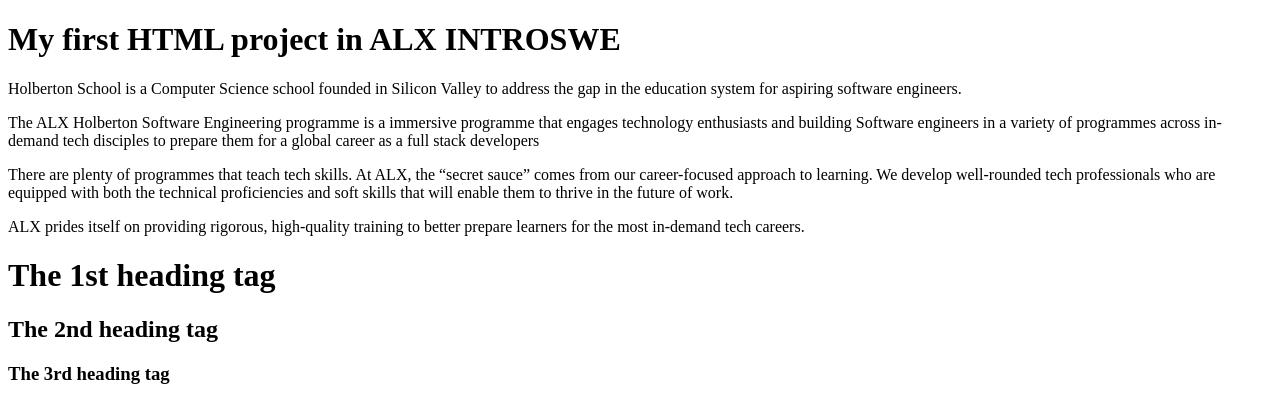
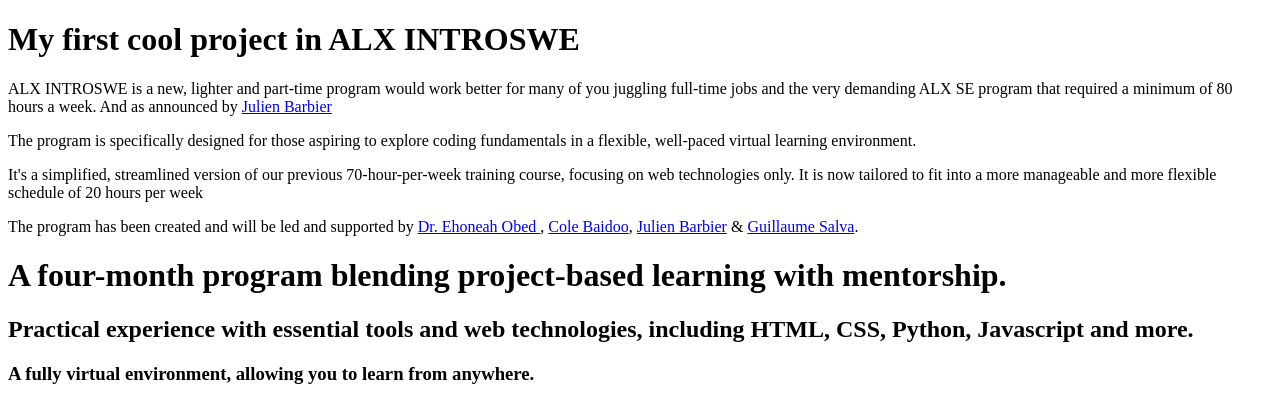
Before and after one commit to aycrown1/alx_html_css, a plain HTML site: page html_basic/index.html in a window 1280 px wide. Shown: the top 400 px of the page. Drawn offline with Linux system fonts and the light colour scheme; grey boxes are pictures that could not be loaded.

Commit message:
Make a cool first webpage

```diff
--- a/html_basic/index.html
+++ b/html_basic/index.html
@@ -1,5 +1,5 @@
 <!DOCTYPE html>
-<html>
+<html lang="en">
 <head>
 	<meta charset="UTF-8">
 	<meta name="viewport" content="width=device-width, initial-scale=1">
@@ -7,17 +7,17 @@
 </head>
 <body>
 
-	 <h1>My first HTML project in ALX INTROSWE</h1>
-	 <p>Holberton School is a Computer Science school founded in Silicon Valley to address the gap in the education system for aspiring software engineers.
-</p>
-<p>The ALX Holberton Software Engineering programme is a immersive programme that engages technology enthusiasts and building Software engineers in a variety of programmes across in-demand tech disciples to prepare them for a global career as a full stack developers</p>
-	 <p>There are plenty of programmes that teach tech skills. At ALX, the “secret sauce” comes from our career-focused approach to learning. We develop well-rounded tech professionals who are equipped with both the technical proficiencies and soft skills that will enable them to thrive in the future of work.</p>
-	 <p>ALX prides itself on providing rigorous, high-quality training to better prepare learners for the most in-demand tech careers.</p>
-	<h1>The 1st heading tag</h1>
-	<h2>The 2nd heading tag</h2>
-	<h3>The 3rd heading tag</h3>
-	<a href="https://www.holbertonschool.com">
-	<img src="https://pbs.twimg.com/profile_images/1542993984095674372/LfUR_sLQ.jpg" alt="HOLBERTON LOGO">
+	 <h1>My first cool project in ALX INTROSWE</h1>
+	 <p>ALX INTROSWE is a new, lighter and part-time program would work better for many of you juggling full-time jobs and the very demanding ALX SE program that required a minimum of 80 hours a week. And as announced by <a href="https://twitter.com/julienbarbier42"> Julien Barbier </a></p>
+
+<p>The program is specifically designed for those aspiring to explore coding fundamentals in a flexible, well-paced virtual learning environment.</p>
+	 <p>It's a simplified, streamlined version of our previous 70-hour-per-week training course, focusing on web technologies only. It is now tailored to fit into a more manageable and more flexible schedule of 20 hours per week</p>
+	 <p>The program has been created and will be led and supported by <a href="https://twitter.com/ehoneahobed">Dr. Ehoneah Obed </a>, <a href="https://twitter.com/block_cs?s=20">Cole Baidoo</a>, <a href="https://twitter.com/julienbarbier42"> Julien Barbier</a> & <a href="#">Guillaume Salva</a>.</p>
+	<h1>A four-month program blending project-based learning with mentorship.</h1>
+	<h2>Practical experience with essential tools and web technologies, including HTML, CSS, Python, Javascript and more.</h2>
+	<h3>A fully virtual environment, allowing you to learn from anywhere.</h3>
+	<a href="https://alxintrotoswe.com/">
+	<img src="https://twitter.com/facesofalxse/status/1667437058539810819/photo/1" alt="alxintrotoswe">
 	</a>
 
 </body>
```
